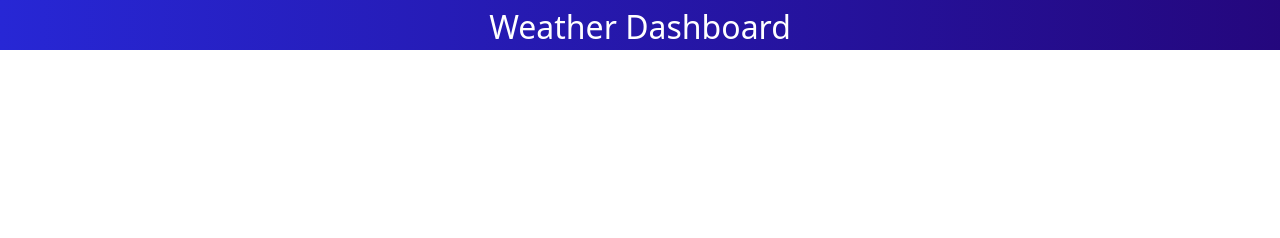
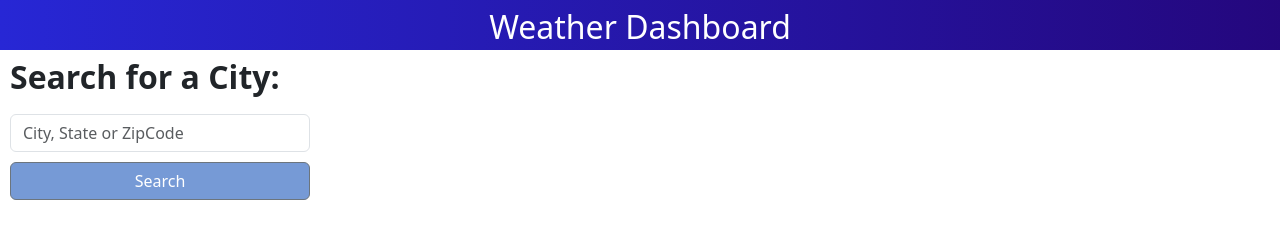
Before and after one commit to BAJones22/module-six-challenge, a plain HTML site: page index.html in a window 1280 px wide. Drawn offline with nearby package versions, Linux system fonts and the light colour scheme.

Commit message:
added search button

```diff
--- a/assets/style.css
+++ b/assets/style.css
@@ -15,3 +15,27 @@ body {
     font-size: xx-large;
     color: white;
   }
+
+  h2 span{
+    font-weight: bold;
+    margin-left: 10px;
+  }
+
+  .form-inline .form-control {
+    display: inline-block;
+    width: 300px;
+    vertical-align: middle;
+    margin-top: 10px;
+    margin-left: 10px;
+    margin-right: 10px;
+    margin-bottom: 10px;
+  }
+
+  .form-inline .btn {
+    width: 300px;
+    display: block;
+    vertical-align: middle;
+    margin-left: 10px;
+    color: white;
+    background-color: rgba(27, 88, 187, 0.601);
+  }
--- a/index.html
+++ b/index.html
@@ -9,8 +9,24 @@
     <script src="https://cdn.jsdelivr.net/npm/bootstrap@5.3.0-alpha3/dist/js/bootstrap.bundle.min.js" integrity="sha384-ENjdO4Dr2bkBIFxQpeoTz1HIcje39Wm4jDKdf19U8gI4ddQ3GYNS7NTKfAdVQSZe" crossorigin="anonymous"></script>
     <title>Weather Dashboard</title>
 </head>
+<body>
 <h1><span>Weather Dashboard</span></h1>
-<body>
+
+<!-- Input field for the city search -->
+<h2><span>Search for a City:</span></h2>
+<div class="form-group">
+    <div class="form-inline">
+      <input type="text" class="form-control mr-sm-2" placeholder="City, State or ZipCode" aria-label="City, State or Zip Code" aria-describedby="button-addon2">
+      <button class="btn btn-outline-secondary" type="button" id="button-addon2">Search</button>
+    </div>
+  </div>
+<!-- Previously searched cities -->
+
+<!-- Main result header listed with city name, date, weather icon -->
+<!-- Main results ul listed temp, wind, humidity -->
+
+<!-- 5-day forecast header -->
+<!-- 5-day containers each including date, icon, temp, wind, humidity -->
 
 </body>
 </html>
```
